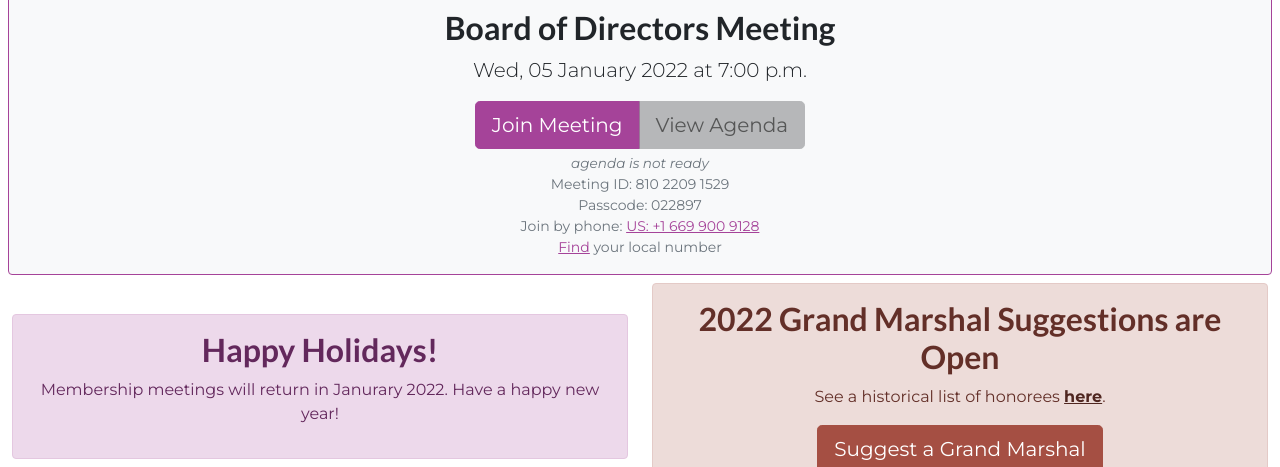
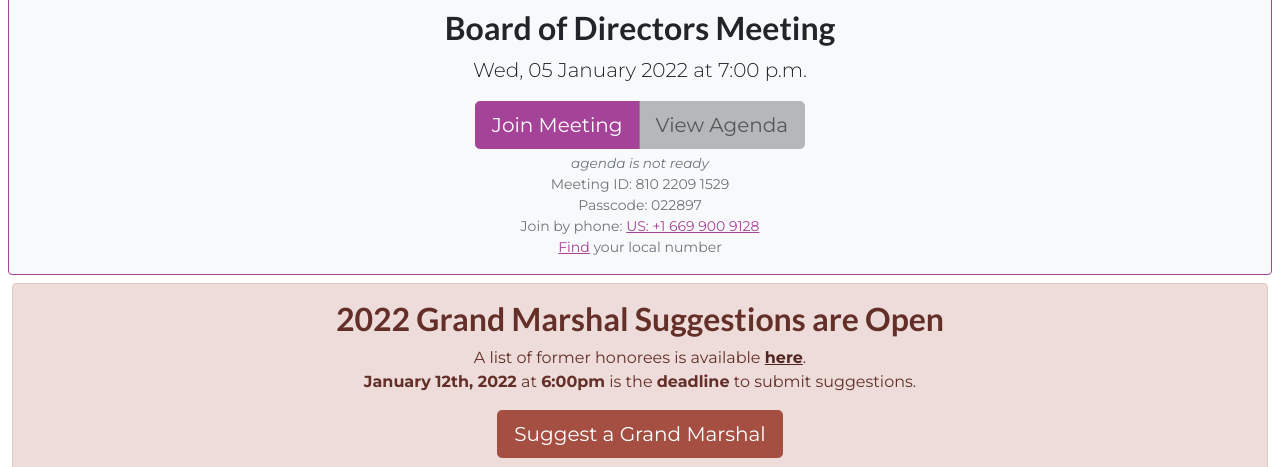
Before and after one commit to sfpride/members, a Jekyll site: the page built from index.html, in a window 1280 px wide and 900 px high, cut to the strip 209-676 px from the top of the window. Built offline with Jekyll 4.4.1, drawn with Linux system fonts in a browser that asks for light colours; some web fonts are replaced.

Commit message:
update gm suggestion banner with deadline

```diff
--- a/_includes/announcements.html
+++ b/_includes/announcements.html
@@ -1,15 +1,10 @@
 <section id="announcements" class="">
     <div class="row align-items-center">
-        <div class="col-12 col-md-6 mx-auto">
-            <div class="alert alert-primary text-center">
-                <h2 class="alert-heading text-center">Happy Holidays!</h2>
-                <p>Membership meetings will return in Janurary 2022. Have a happy new year!</p>
-            </div>
-        </div>
-        <div class="col-12 col-md-6 mx-auto">
+        <div class="col">
             <div class="alert alert-danger text-center">
                 <h2 class="alert-heading text-center">2022 Grand Marshal Suggestions are Open</h2>
-                <p>See a historical list of honorees <a class="alert-link" target="_blank" href="https://cdn.sfpride.org/docs/2020-sfpride-grandMarshalList-tabloid.pdf">here</a>.</p>
+                <p>A list of former honorees is available <a class="alert-link" target="_blank" href="https://cdn.sfpride.org/docs/2020-sfpride-grandMarshalList-tabloid.pdf">here</a>.<br>
+                <strong>January 12th, 2022</strong> at <strong>6:00pm</strong> is the <strong>deadline</strong> to submit suggestions.</p>
                 <a href="https://forms.gle/aJqLMYURQpYEihSz5" target="_blank"><button class="btn btn-lg btn-danger">Suggest a Grand Marshal</button></a>
             </div>
         </div>
```
